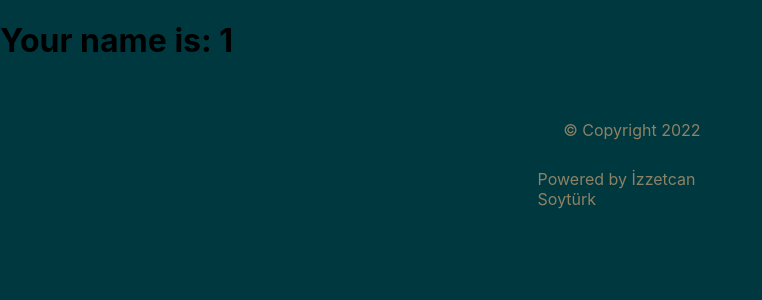
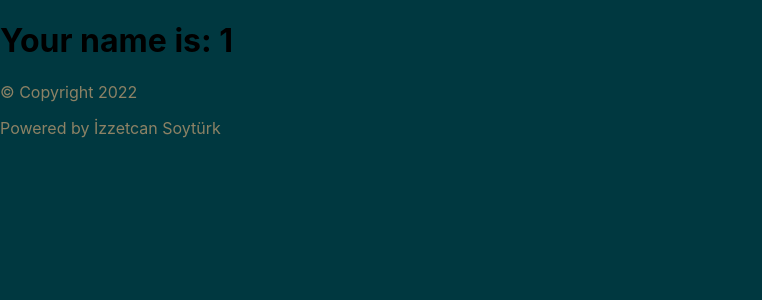
Before and after one commit to raximan/FindRandomUser, a React (Create React App) app: page /viewscore/1 in a window 1280 px wide. Shown: the top 300 px of the page, without its empty margins (0-762 px from the left). Built offline with nearby package versions, Linux system fonts and the light colour scheme.

Commit message:
footer.js refactored

```diff
--- a/src/css/Footer.css
+++ b/src/css/Footer.css
@@ -1,4 +1,5 @@
 
 .Footer{
     color:#8C8265;
+    padding:"0% 42% 0%";
 }
--- a/src/pages/Footer.js
+++ b/src/pages/Footer.js
@@ -2,8 +2,8 @@ import "../css/Footer.css"
 export default function Footer(){
     return (<footer class="Footer">
 
-  <p style={{padding:"3% 44% 1%"}} >© Copyright 2022</p>
-  <p style={{padding:"0% 42% 0%"}} >Powered by İzzetcan Soytürk</p>
+  <p  >© Copyright 2022</p>
+  <p  >Powered by İzzetcan Soytürk</p>
 
 </footer>
 )
```
